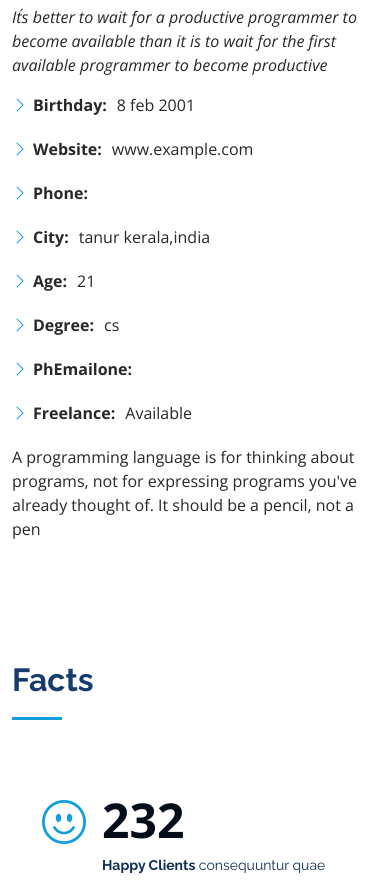
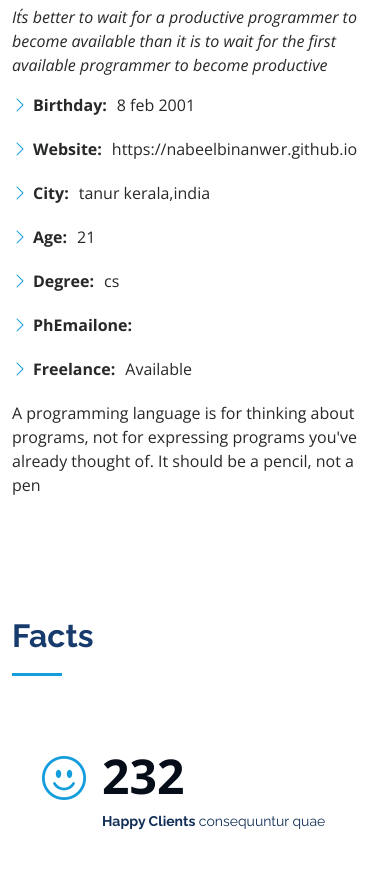
Before and after one commit to nabeelbinanwer/nabeelbinanwer.github.io, a plain HTML site: page index.html in a window 390 px wide. Shown: the part 1400-2289 px from the top of the page. Drawn offline with nearby package versions, Linux system fonts and the light colour scheme.

Commit message:
Update website & remove phoneno

```diff
--- a/index.html
+++ b/index.html
@@ -99,8 +99,7 @@
               <div class="col-lg-6">
                 <ul>
                   <li><i class="bi bi-chevron-right"></i> <strong>Birthday:</strong> <span>8 feb 2001</span></li>
-                  <li><i class="bi bi-chevron-right"></i> <strong>Website:</strong> <span>www.example.com</span></li>
-                  <li><i class="bi bi-chevron-right"></i> <strong>Phone:</strong> <span></span></li>
+                  <li><i class="bi bi-chevron-right"></i> <strong>Website:</strong> <span>https://nabeelbinanwer.github.io</span></li>
                   <li><i class="bi bi-chevron-right"></i> <strong>City:</strong> <span>tanur kerala,india</span></li>
                 </ul>
               </div>
```
